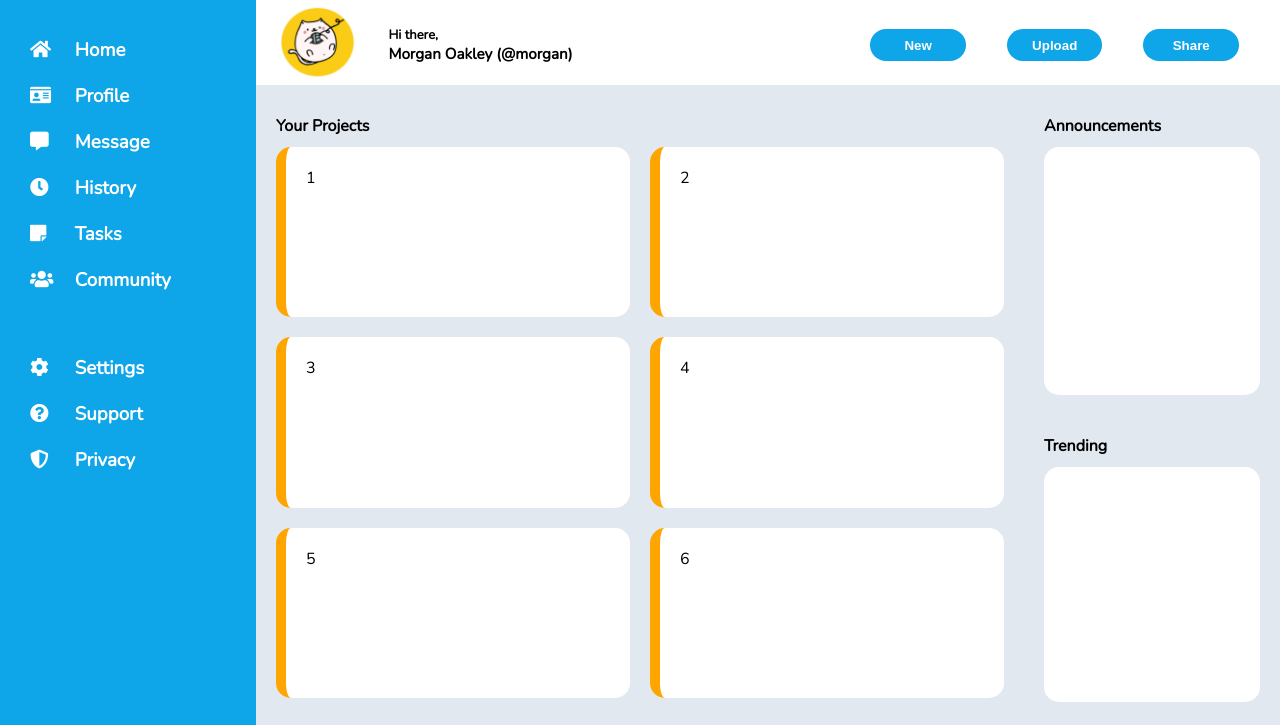
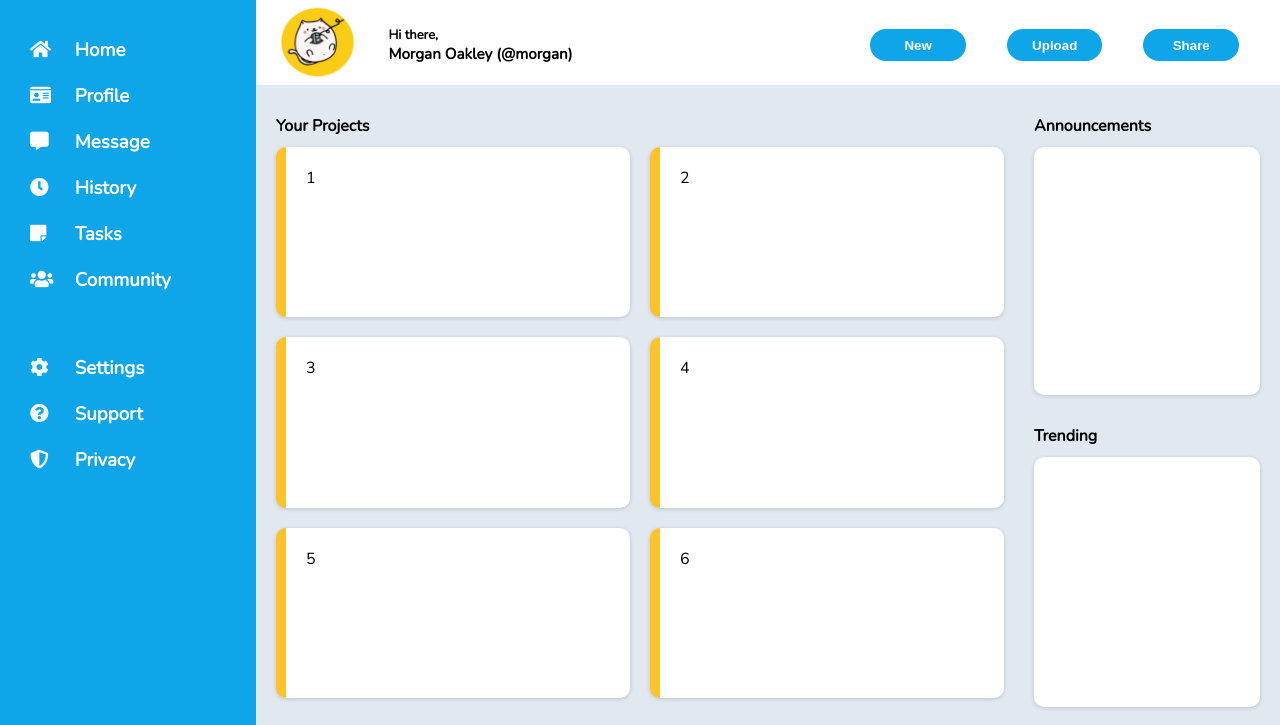
Before and after one commit to hoon-GitHub/odin-admin_dashboard, a plain HTML site: page index.html in a window 1280 px wide. Shown: the part 75-800 px from the top of the page. Drawn offline with Linux system fonts and the light colour scheme.

Commit message:
Adjust margins/paddings

```diff
--- a/styles.css
+++ b/styles.css
@@ -138,37 +138,40 @@ body {
 
 .card {
     background-color: white;
-    border-radius: 15px;
-    border-left: orange 10px solid;
+    border-radius: 10px;
+    border-left: rgb(255, 194, 41) 10px solid;
     padding: 20px;
+    box-shadow: rgba(0, 0, 0, 0.16) 0px 1px 4px;
 }
 
 .rightTop {
     grid-column: 3 / 4;
     grid-row: 3 / 4;
     background-color: #e2e8f0;
-    padding: 30px 20px;
+    padding: 30px 20px 30px 10px;
 }
 
 .announcements {
     margin-top: 10px;
     background-color: white;
-    border-radius: 15px;
+    border-radius: 10px;
     padding: 20px;
     height: 80%;
+    box-shadow: rgba(0, 0, 0, 0.16) 0px 1px 4px;
 }
 
 .rightBot {
     grid-column: 3 / 4;
     grid-row: 4 / 5;
     background-color: #e2e8f0;
-    padding: 30px 20px;
+    padding: 20px 20px 20px 10px;
 }
 
 .trending {
     margin-top: 10px;
     background-color: white;
-    border-radius: 15px;
+    border-radius: 10px;
     padding: 20px;
     height: 75%;
+    box-shadow: rgba(0, 0, 0, 0.16) 0px 1px 4px;
 }
```
